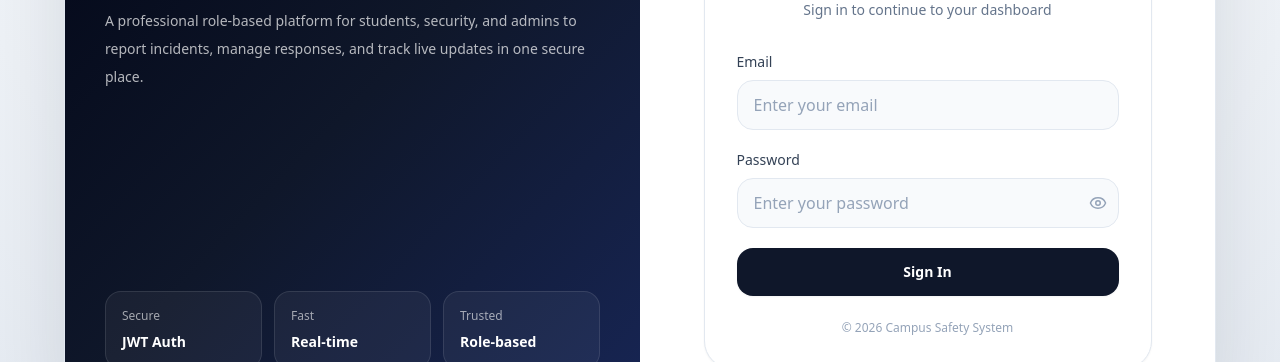
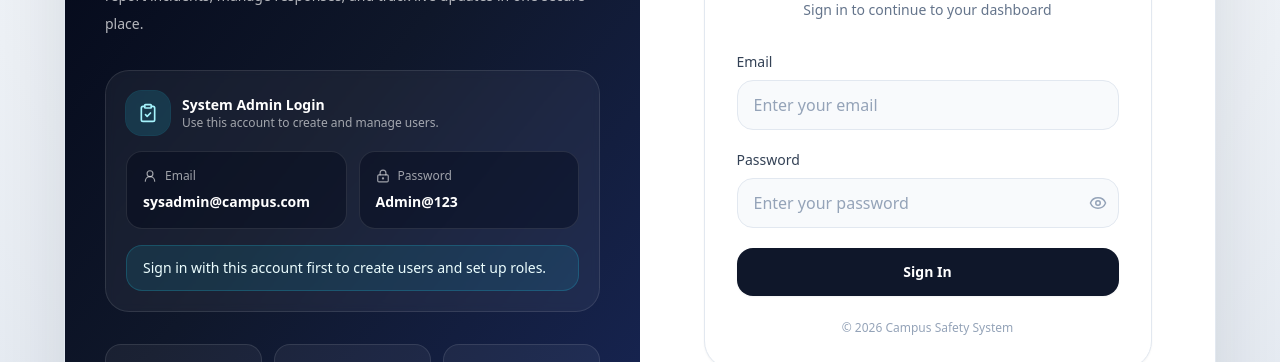
Before and after one commit to SriCharan2132/Campus_Safety_And_Incident_Reporting_System1, a React (Vite) app in the folder campus-safety-frontend/: page / in a window 1280 px wide. Shown: the part 290-652 px from the top of the page. Built offline with nearby package versions, Linux system fonts and the light colour scheme; no server answers.

Commit message:
Added Sysadmin Credentials in login page

```diff
--- a/campus-safety-frontend/src/features/auth/LoginPage.jsx
+++ b/campus-safety-frontend/src/features/auth/LoginPage.jsx
@@ -4,7 +4,15 @@ import { loginUser } from "../../api/authApi";
 import { useNavigate } from "react-router-dom";
 import { getDashboardRoute } from "../../utils/getDashboardRoute";
 import { jwtDecode } from "jwt-decode";
-import { Eye, EyeOff, Loader2, ShieldCheck } from "lucide-react";
+import {
+  Eye,
+  EyeOff,
+  Loader2,
+  ShieldCheck,
+  UserRound,
+  LockKeyhole,
+  ClipboardCheck,
+} from "lucide-react";
 
 function LoginPage() {
   const { login } = useContext(AuthContext);
@@ -42,10 +50,10 @@ function LoginPage() {
   };
 
   return (
-    <div className="min-h-screen bg-[radial-gradient(circle_at_top,_#eff6ff,_#f8fafc_40%,_#e2e8f0_100%)] flex items-center justify-center px-4 py-8">
-      <div className="w-full max-w-6xl grid lg:grid-cols-2 overflow-hidden rounded-[2rem] border border-slate-200 bg-white shadow-[0_20px_80px_rgba(15,23,42,0.12)]">
+    <div className="min-h-screen bg-[radial-gradient(circle_at_top,_#eff6ff,_#f8fafc_40%,_#e2e8f0_100%)] px-4 py-6 sm:px-6 sm:py-8 flex items-center justify-center">
+      <div className="w-full max-w-6xl grid overflow-hidden rounded-[2rem] border border-slate-200 bg-white shadow-[0_20px_80px_rgba(15,23,42,0.12)] lg:grid-cols-2">
         {/* Left Info Panel */}
-        <div className="hidden lg:flex flex-col justify-between p-10 bg-gradient-to-br from-slate-950 via-slate-900 to-blue-950 text-white">
+        <div className="hidden lg:flex flex-col justify-between gap-8 p-10 bg-gradient-to-br from-slate-950 via-slate-900 to-blue-950 text-white">
           <div>
             <div className="inline-flex items-center gap-2 rounded-full border border-white/10 bg-white/5 px-3 py-1 text-xs font-medium text-white/80">
               <ShieldCheck size={14} />
@@ -61,6 +69,47 @@ function LoginPage() {
               to report incidents, manage responses, and track live updates in one
               secure place.
             </p>
+          </div>
+
+          {/* System Admin Login Info */}
+          <div className="rounded-3xl border border-white/10 bg-white/5 p-5 backdrop-blur-sm">
+            <div className="flex items-center gap-3">
+              <div className="flex h-11 w-11 items-center justify-center rounded-2xl bg-cyan-400/15 text-cyan-200 ring-1 ring-cyan-400/20">
+                <ClipboardCheck size={20} />
+              </div>
+              <div>
+                <p className="text-sm font-semibold text-white">System Admin Login</p>
+                <p className="text-xs text-white/60">
+                  Use this account to create and manage users.
+                </p>
+              </div>
+            </div>
+
+            <div className="mt-4 grid gap-3 sm:grid-cols-2">
+              <div className="rounded-2xl border border-white/10 bg-slate-950/40 p-4">
+                <div className="mb-2 flex items-center gap-2 text-xs font-medium text-white/60">
+                  <UserRound size={14} />
+                  Email
+                </div>
+                <p className="break-all text-sm font-semibold text-white">
+                  sysadmin@campus.com
+                </p>
+              </div>
+
+              <div className="rounded-2xl border border-white/10 bg-slate-950/40 p-4">
+                <div className="mb-2 flex items-center gap-2 text-xs font-medium text-white/60">
+                  <LockKeyhole size={14} />
+                  Password
+                </div>
+                <p className="break-all text-sm font-semibold text-white">
+                  Admin@123
+                </p>
+              </div>
+            </div>
+
+            <div className="mt-4 rounded-2xl border border-cyan-400/20 bg-cyan-400/10 px-4 py-3 text-sm text-cyan-50">
+              Sign in with this account first to create users and set up roles.
+            </div>
           </div>
 
           <div className="grid grid-cols-3 gap-3">
@@ -80,7 +129,7 @@ function LoginPage() {
         </div>
 
         {/* Form Panel */}
-        <div className="flex items-center justify-center p-6 sm:p-10">
+        <div className="flex items-center justify-center p-5 sm:p-8 lg:p-10">
           <form
             onSubmit={handleSubmit}
             className="w-full max-w-md rounded-[1.75rem] border border-slate-200 bg-white p-6 sm:p-8 shadow-sm"
```
